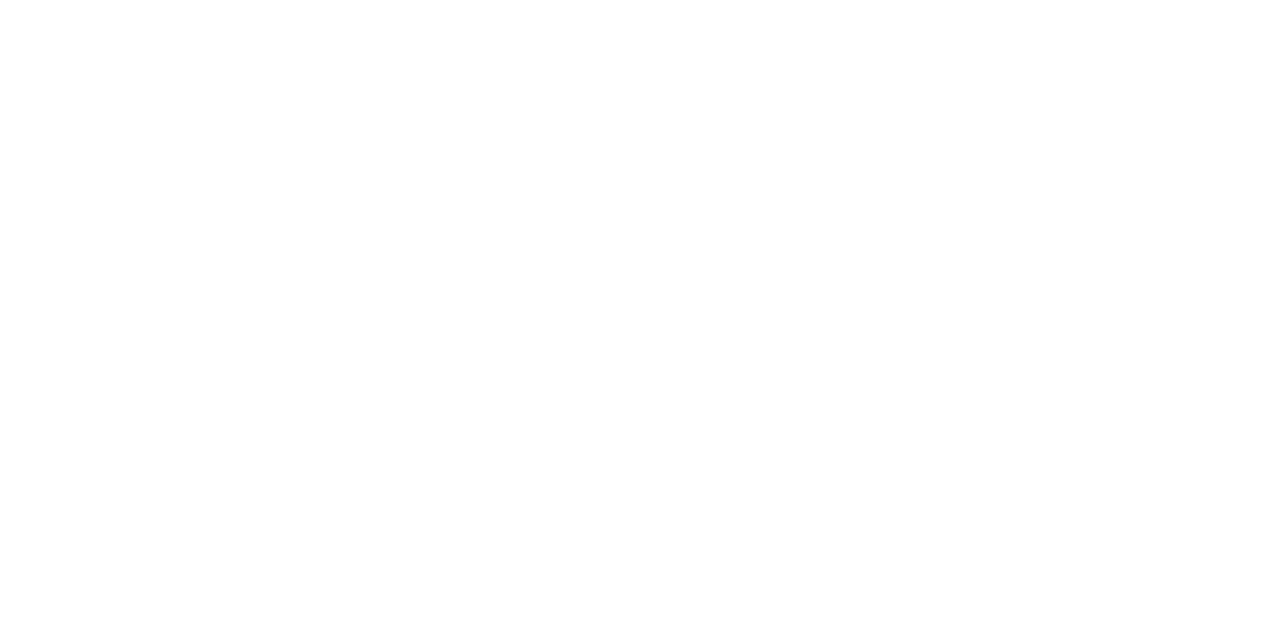
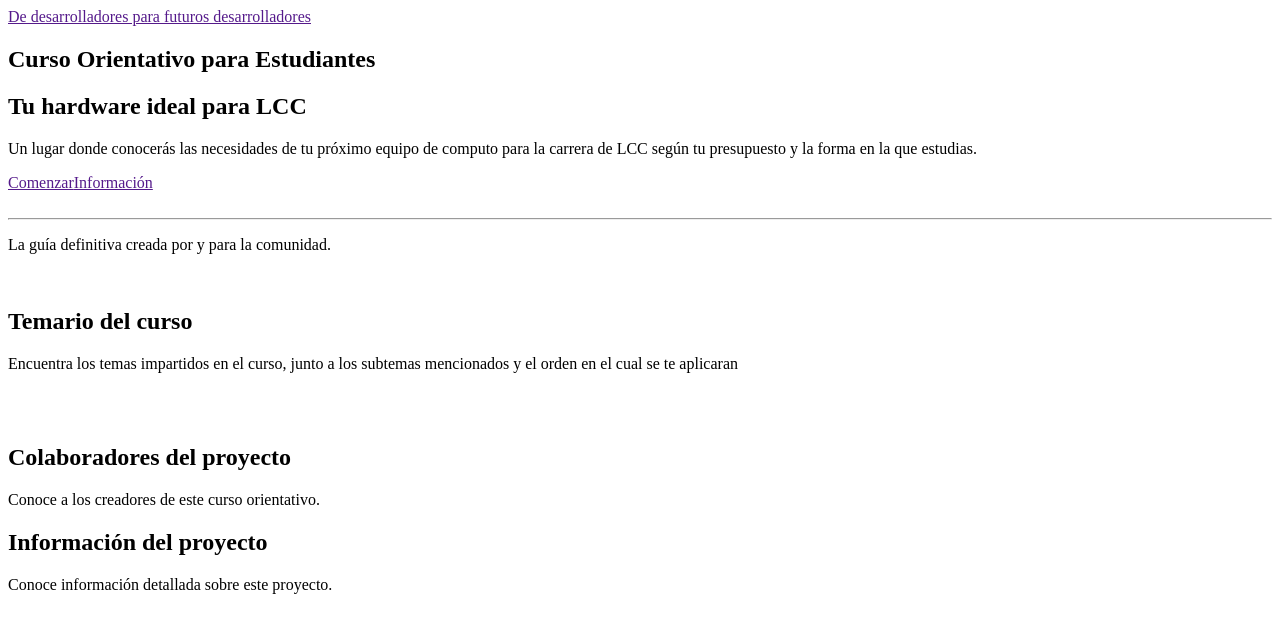
Before and after one commit to Dakotska/CursoWebNTIC, a Vue app: page / in a window 1280 px wide. Shown: the top 632 px of the page. Built offline with nearby package versions, Linux system fonts and the light colour scheme.

Commit message:
WIP: Avance en la estructura del index

```diff
--- a/src/components/Index.vue
+++ b/src/components/Index.vue
@@ -3,5 +3,52 @@
 </script>
 
 <template>
+    <main id="Contenido">
+        <section id="Inicio" class="Inicio-wrap">
+            <a href="">De desarrolladores para futuros desarrolladores</a>
+            <h1>Curso Orientativo para Estudiantes</h1>
+            <h2>Tu hardware ideal para LCC</h2>
+            <p>Un lugar donde conocerás las necesidades de tu próximo equipo de computo para la carrera de LCC según tu presupuesto y la forma en la que estudias.</p>
+            <div class="buttons">
+                <a class="button" href="">Comenzar</a>
+                <a class="button alt" href="">Información</a>
+            </div>
+            <img src="" alt="">
+            <hr>
+            <p>La guía definitiva creada por y para la comunidad.</p>
+            <img src="" alt="">
+            <img src="" alt="">
+        </section>
 
+        <section id="Indice">
+            <div>
+                <h2>Temario del curso</h2>
+                <p>Encuentra los temas impartidos en el curso, junto a los subtemas mencionados y el orden en el cual se te aplicaran</p>
+                <img src="" alt="">
+            </div>
+            <div>
+                <img src="" alt="">
+                <img src="" alt="">
+                <img src="" alt="">
+                <img src="" alt="">
+                <img src="" alt="">
+                <div></div>
+                <div></div>
+                <div></div>
+                <div></div>
+                <div></div>
+                <div></div>
+            </div>
+        </section>
+
+        <section id="Colaboradores">
+            <h2>Colaboradores del proyecto</h2>
+            <p>Conoce a los creadores de este curso orientativo.</p>
+        </section>
+
+        <section id="Info">
+            <h2>Información del proyecto</h2>
+            <p>Conoce información detallada sobre este proyecto.</p>
+        </section>
+    </main>
 </template>
```
